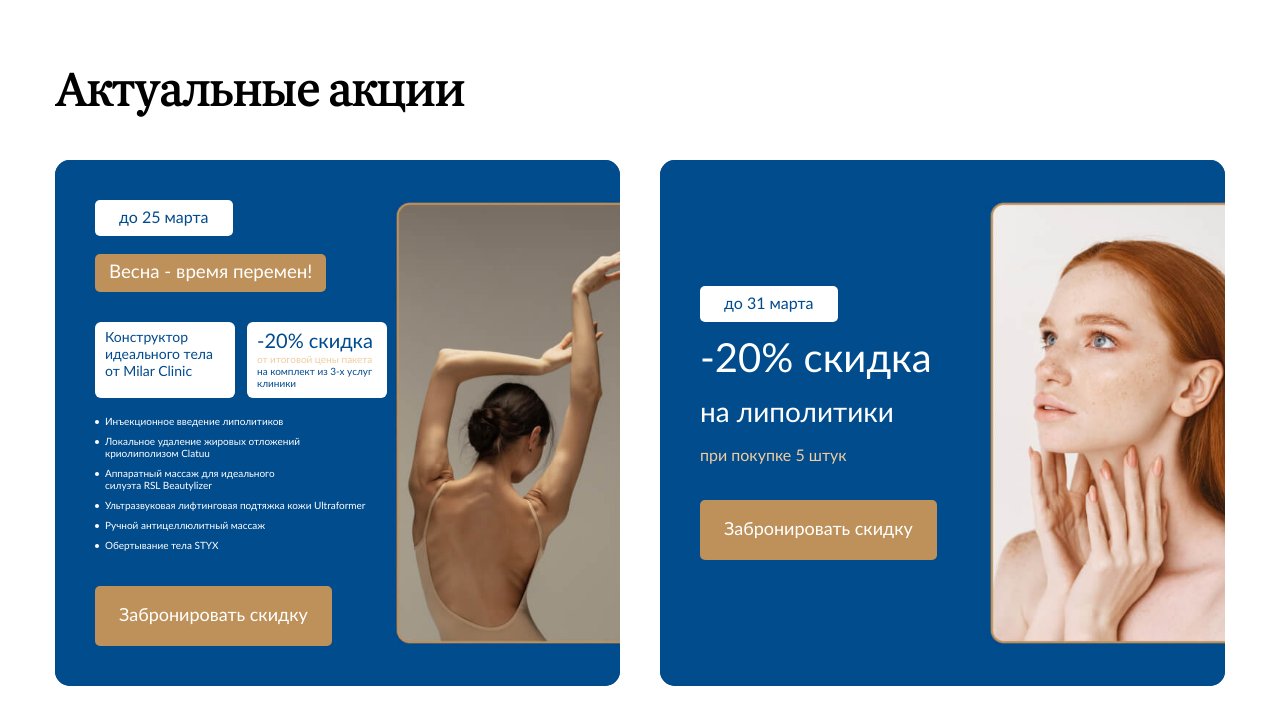
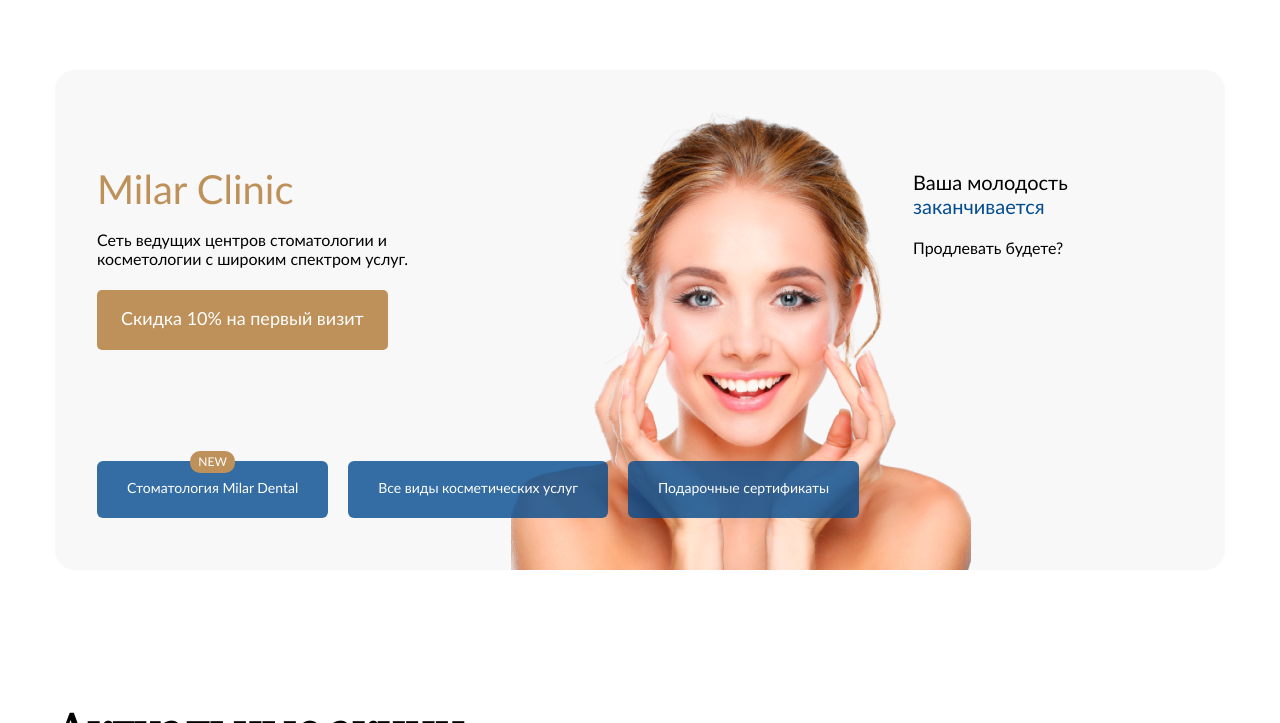
Before and after one commit to RuslanMirasov/Milar_Clinic, a plain HTML site: page index.html in a window 1280 px wide. Shown: the top 723 px of the page. Drawn offline with Linux system fonts and the light colour scheme.

Commit message:
Hero section desctop

```diff
--- /dev/null
+++ b/css/homepage.css
@@ -0,0 +1,101 @@
+/* HERO SECTION */
+
+.heroContent {
+  display: flex;
+  flex-wrap: wrap;
+  align-items: flex-start;
+  justify-content: space-between;
+  align-content: space-between;
+  margin: 50px auto;
+  position: relative;
+  width: 100%;
+  height: auto;
+  min-height: 500px;
+  border-radius: 20px;
+  background: #f8f8f8;
+  padding: 42px;
+  box-sizing: border-box;
+  font-family: 'LatoWeb';
+  font-weight: 400;
+}
+
+.heroContent__background {
+  display: block;
+  position: absolute;
+  right: 0px;
+  bottom: 0px;
+  width: 100%;
+  height: 100%;
+  object-fit: cover;
+  z-index: 0;
+}
+
+.titleBox {
+  display: flex;
+  flex-wrap: wrap;
+  gap: 20px;
+  position: relative;
+  z-index: 2;
+}
+.heroContent .titleBox {
+  max-width: 320px;
+  margin-top: 60px;
+}
+.heroContent .titleBox.fix {
+  max-width: 270px;
+  margin-top: 60px;
+}
+
+.heroContent h1 {
+  font-size: 40px;
+  line-height: 1;
+  font-weight: 500;
+  color: #be915a;
+}
+.heroContent h4 {
+  font-size: 20px;
+  line-height: 1.2;
+  font-weight: 500;
+}
+.hero__subtitle {
+  margin: 0px 0px 0px 0px;
+}
+.titleBox > * {
+  width: 100%;
+}
+.blue {
+  color: #034c8f;
+}
+.heroCategorys {
+  display: flex;
+  flex-wrap: wrap;
+  gap: 20px;
+  align-items: center;
+  width: 100%;
+  height: auto;
+  margin-bottom: 10px;
+  position: relative;
+  z-index: 2;
+}
+
+.heroCategorys li {
+  display: inline-flex;
+  flex-wrap: wrap;
+  justify-content: center;
+  align-items: center;
+  align-content: center;
+  padding: 20px 30px;
+  border-radius: 6px;
+  background: rgba(3, 76, 143, 0.8);
+  font-size: 14px;
+  color: #fff;
+}
+.heroCategorys li:first-child:before {
+  content: 'NEW';
+  position: absolute;
+  top: -10px;
+  font-size: 12px;
+  background: #be915a;
+  padding: 4px 8px;
+  border-radius: 10px;
+}
--- a/index.html
+++ b/index.html
@@ -8,9 +8,46 @@
     <link rel="stylesheet" href="./fonts/lato.css" />
     <link rel="stylesheet" href="./css/styles.css" />
     <link rel="stylesheet" href="./css/actions.css" />
+    <link rel="stylesheet" href="./css/homepage.css" />
     <title>Milar Clinic actions</title>
   </head>
   <body>
+    <!-- HERO -->
+    <section class="section section--hero">
+      <div class="container">
+        <div class="heroContent">
+          <picture class="heroContent__background">
+            <source media="(max-width: 519px)" srcset="./img/homepage/hero.png" />
+            <source media="(max-width: 520px)" srcset="./img/homepage/hero.png" />
+            <img src="./img/homepage/hero.png" alt="Milar clinic discont" />
+          </picture>
+          <div class="titleBox">
+            <h1 class="hero__title">Milar Clinic</h1>
+            <p class="hero__subtitle">Сеть ведущих центров стоматологии и косметологии с широким спектром услуг.</p>
+            <div class="forBtn">
+              <button class="actionBtn" data-ordermodal="#action-modal" data-title="Скидка 10% на первый визит">Скидка 10% на первый визит</button>
+            </div>
+          </div>
+          <div class="titleBox fix">
+            <h4 class="hero__title">Ваша молодость <br /><span class="blue">заканчивается</span></h4>
+            <p class="hero__subtitle">Продлевать будете?</p>
+          </div>
+          <ul class="heroCategorys">
+            <li>
+              <p>Стоматология Milar Dental</p>
+            </li>
+            <li>
+              <p>Все виды косметических услуг</p>
+            </li>
+            <li>
+              <p>Подарочные сертификаты</p>
+            </li>
+          </ul>
+        </div>
+      </div>
+    </section>
+
+    <!-- ACTIONS -->
     <section class="section">
       <div class="container">
         <ul class="customActions">
```
Also changed, not shown: img/homepage/hero.png (added).
